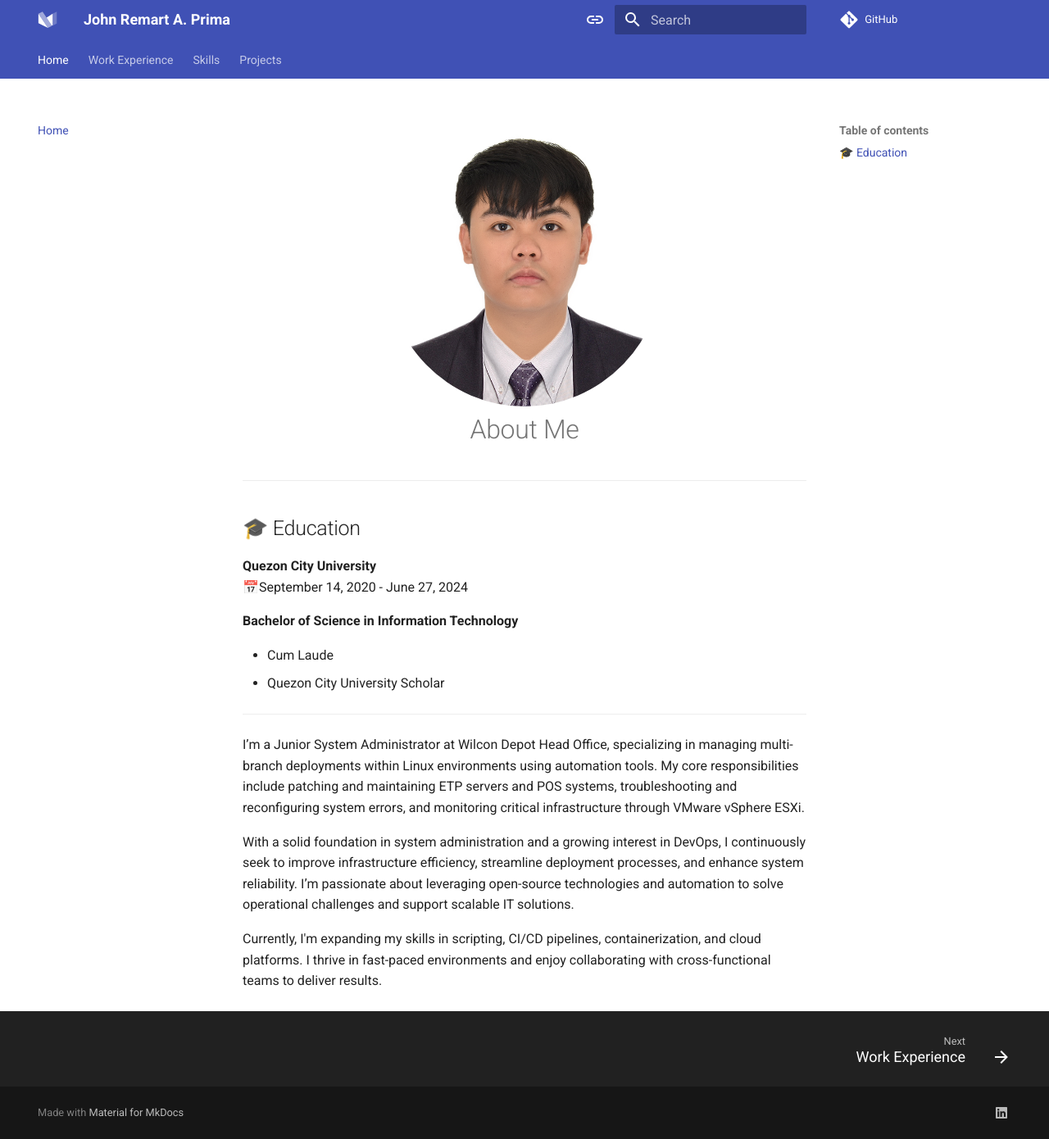
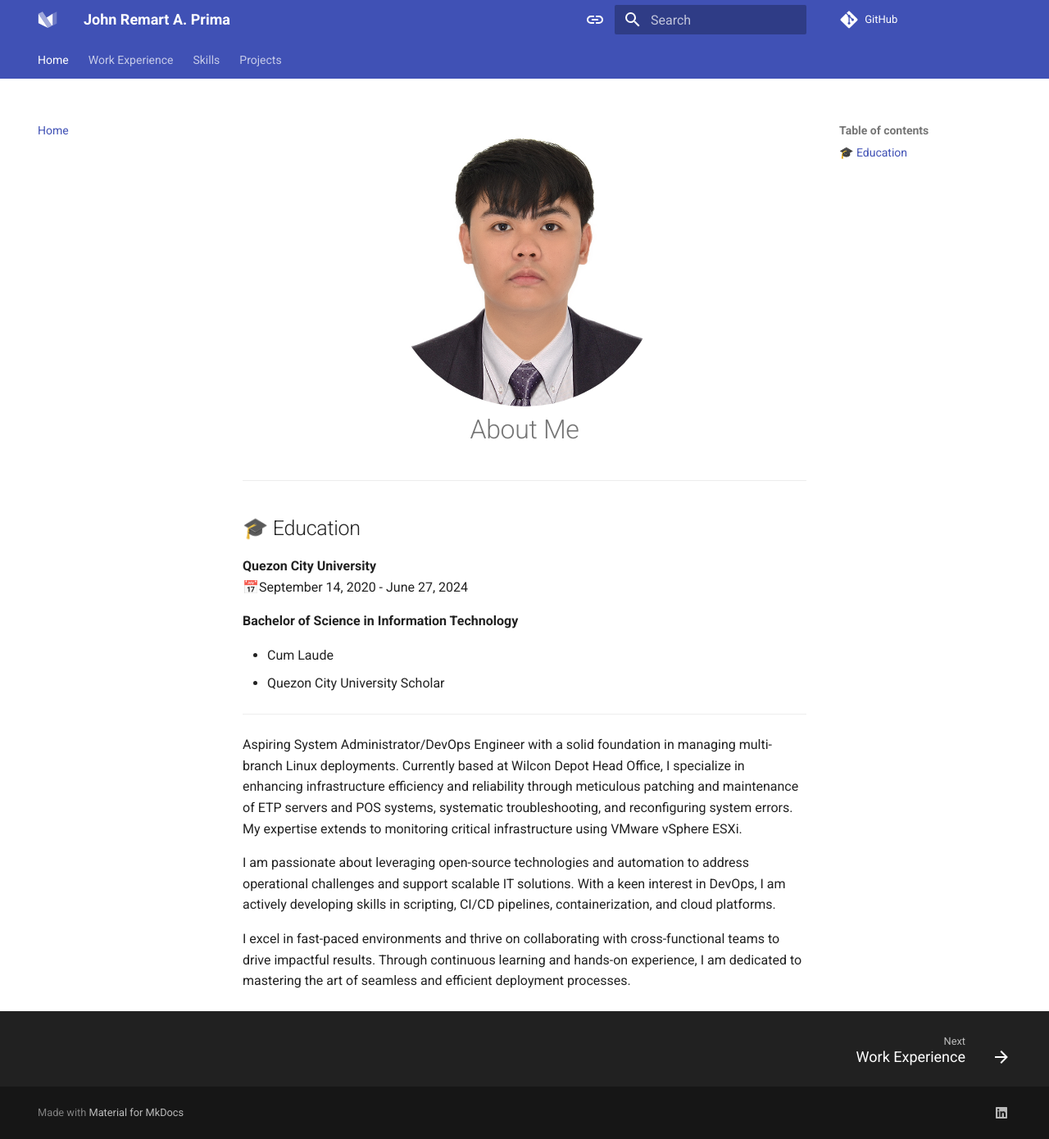
Before and after one commit to Mghty-Mrt/mart-portfolio, an MkDocs documentation site: the page built from docs/index.md, in a window 1280 px wide and 1390 px high. Shown: the whole window at 82% size. Built offline with MkDocs 1.6.1 and Material for MkDocs 9.7.7, drawn with Linux system fonts in a browser that asks for light colours.

Commit message:
Updated verion 4

```diff
--- a/docs/index.md
+++ b/docs/index.md
@@ -19,8 +19,8 @@
 
 ---
 
-I’m a Junior System Administrator at Wilcon Depot Head Office, specializing in managing multi-branch deployments within Linux environments using automation tools. My core responsibilities include patching and maintaining ETP servers and POS systems, troubleshooting and reconfiguring system errors, and monitoring critical infrastructure through VMware vSphere ESXi.
+Aspiring System Administrator/DevOps Engineer with a solid foundation in managing multi-branch Linux deployments. Currently based at Wilcon Depot Head Office, I specialize in enhancing infrastructure efficiency and reliability through meticulous patching and maintenance of ETP servers and POS systems, systematic troubleshooting, and reconfiguring system errors. My expertise extends to monitoring critical infrastructure using VMware vSphere ESXi.
 
-With a solid foundation in system administration and a growing interest in DevOps, I continuously seek to improve infrastructure efficiency, streamline deployment processes, and enhance system reliability. I’m passionate about leveraging open-source technologies and automation to solve operational challenges and support scalable IT solutions.
+I am passionate about leveraging open-source technologies and automation to address operational challenges and support scalable IT solutions. With a keen interest in DevOps, I am actively developing skills in scripting, CI/CD pipelines, containerization, and cloud platforms.
 
-Currently, I'm expanding my skills in scripting, CI/CD pipelines, containerization, and cloud platforms. I thrive in fast-paced environments and enjoy collaborating with cross-functional teams to deliver results.
+I excel in fast-paced environments and thrive on collaborating with cross-functional teams to drive impactful results. Through continuous learning and hands-on experience, I am dedicated to mastering the art of seamless and efficient deployment processes.
```
